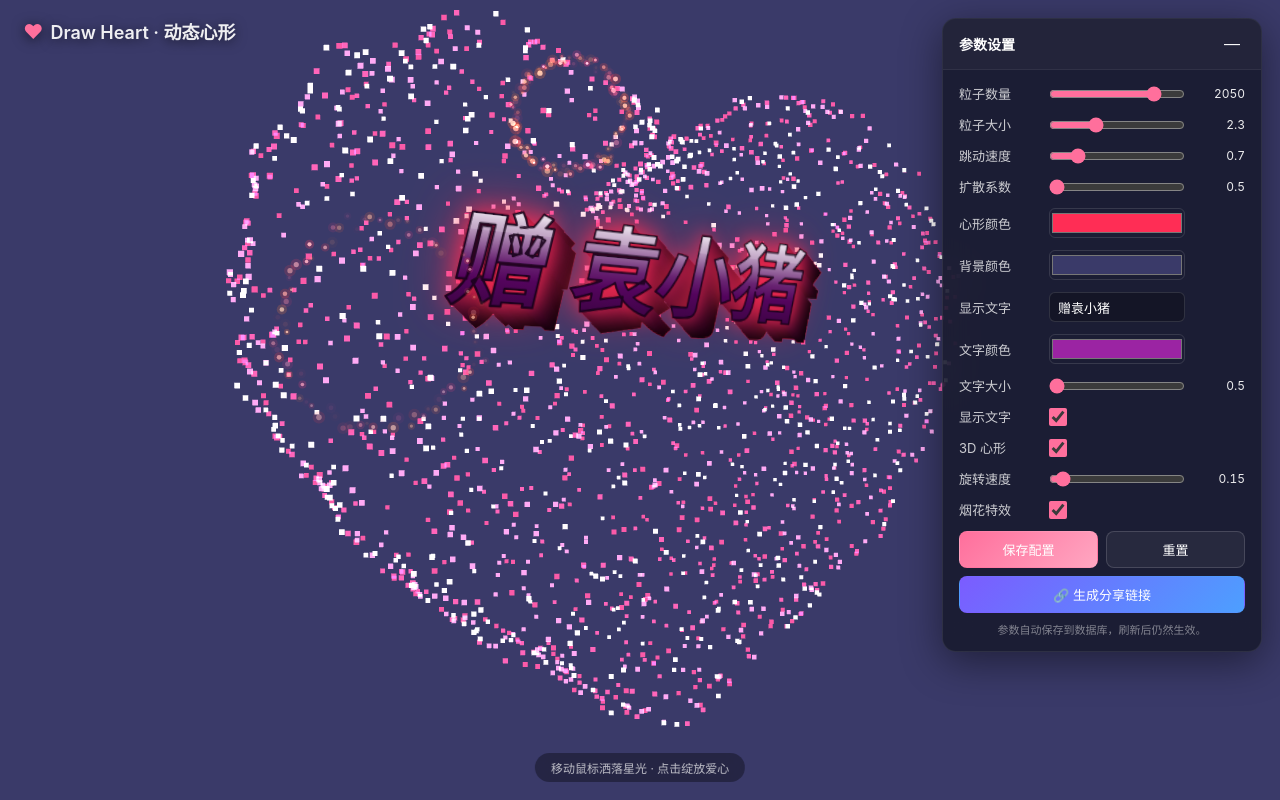
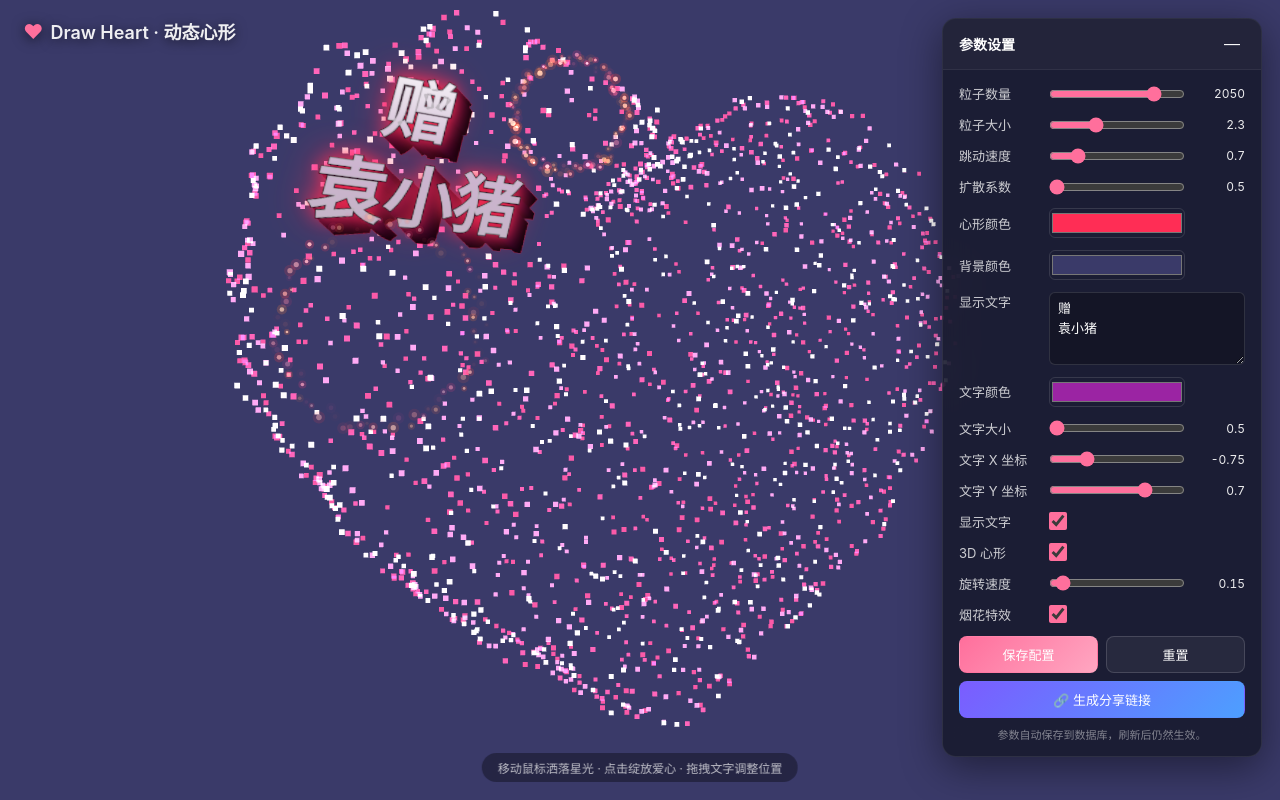
Before and after one commit to HeckerBoat/drawHeart, a Flask app: page / in a window 1280 px wide. Run offline with Flask 3, Linux system fonts and the light colour scheme.

Commit message:
文字坐标

```diff
--- a/frontend/static/css/style.css
+++ b/frontend/static/css/style.css
@@ -131,6 +131,27 @@ html, body {
 }
 .form-row input[type="text"]:focus { outline: 1px solid #ff6f9c; }
 
+/* 多行文字输入 */
+.form-row.textarea-row {
+    grid-template-columns: 80px 1fr;
+    align-items: flex-start;
+}
+.form-row.textarea-row textarea {
+    width: 100%;
+    min-height: 72px;
+    padding: 6px 8px;
+    border: 1px solid rgba(255, 255, 255, 0.12);
+    border-radius: 6px;
+    background: rgba(0, 0, 0, 0.25);
+    color: #fff;
+    font-size: 13px;
+    line-height: 1.5;
+    resize: vertical;
+    font-family: inherit;
+}
+.form-row.textarea-row textarea:focus { outline: 1px solid #ff6f9c; }
+.form-row.textarea-row textarea::placeholder { color: rgba(255, 255, 255, 0.35); }
+
 .form-row .val {
     text-align: right;
     color: rgba(255, 255, 255, 0.92);
--- a/frontend/static/js/heart.js
+++ b/frontend/static/js/heart.js
@@ -32,6 +32,8 @@ import { OrbitControls } from "three/addons/controls/OrbitControls.js";
         text_content: "I Love You",
         text_color: "#ffeef4",
         text_size: 1.0,
+        text_x: 0.0,
+        text_y: 0.4,
         depth_3d: true,
         rotation_speed: 0.4,
         show_fireworks: true,
@@ -51,6 +53,70 @@ import { OrbitControls } from "three/addons/controls/OrbitControls.js";
         const pink = base.clone().lerp(new THREE.Color(0xffb6d5), 0.35);
         const deep = base.clone().multiplyScalar(0.6);
         return [light, pink, base, deep];
+    }
+
+    // ============== 心形 2D 轮廓与边界检测 ==============
+    // 与 createHeartGeometry 使用同一 Shape，经居中处理后得到心形多边形，
+    // 用于判定文字矩形是否落在心脏范围内（不超出心脏）。
+    let heartPolygon = null;      // 原始心形轮廓
+    let heartSafePolygon = null;  // 内缩后的安全区域（给文字留出边距）
+
+    function buildHeartPolygon() {
+        const shape = new THREE.Shape();
+        shape.moveTo(0, 0.5);
+        shape.bezierCurveTo(0, 0.5, -0.3, 1.1, -1.1, 1.1);
+        shape.bezierCurveTo(-2.1, 1.1, -2.1, -0.1, -2.1, -0.1);
+        shape.bezierCurveTo(-2.1, -0.85, -1.4, -1.6, 0, -2.4);
+        shape.bezierCurveTo(1.4, -1.6, 2.1, -0.85, 2.1, -0.1);
+        shape.bezierCurveTo(2.1, -0.1, 2.1, 1.1, 1.1, 1.1);
+        shape.bezierCurveTo(0.4, 1.1, 0, 0.5, 0, 0.5);
+        const pts = shape.getPoints(160);
+        // geom.center() 会将包围盒中心平移到原点；shape 包围盒中心 y = (-2.4 + 1.1) / 2 = -0.65
+        heartPolygon = pts.map(p => ({ x: p.x, y: p.y + 0.65 }));
+        // 安全区域：整体内缩 22%，保证文字与心形边缘留有视觉间距
+        const shrink = 0.78;
+        heartSafePolygon = heartPolygon.map(p => ({ x: p.x * shrink, y: p.y * shrink }));
+    }
+
+    /** 射线法点在多边形内判定 */
+    function pointInPoly(x, y, poly) {
+        let inside = false;
+        for (let i = 0, j = poly.length - 1; i < poly.length; j = i++) {
+            const xi = poly[i].x, yi = poly[i].y;
+            const xj = poly[j].x, yj = poly[j].y;
+            const intersect = ((yi > y) !== (yj > y)) &&
+                (x < (xj - xi) * (y - yi) / (yj - yi) + xi);
+            if (intersect) inside = !inside;
+        }
+        return inside;
+    }
+
+    /** 检测矩形是否完全落在安全区域内（采样四角 + 四边中点 + 中心共 9 点） */
+    function rectInsideHeart(cx, cy, hw, hh, poly) {
+        if (!poly) return true;
+        const samples = [
+            [cx - hw, cy - hh], [cx + hw, cy - hh],
+            [cx - hw, cy + hh], [cx + hw, cy + hh],
+            [cx, cy - hh], [cx, cy + hh],
+            [cx - hw, cy], [cx + hw, cy],
+            [cx, cy],
+        ];
+        return samples.every(([x, y]) => pointInPoly(x, y, poly));
+    }
+
+    /** 沿拖动方向二分查找最后一个仍贴合心脏的位置（实现边界滑动） */
+    function clampToHeart(oldX, oldY, newX, newY, hw, hh, poly) {
+        if (!poly) return { x: newX, y: newY };
+        if (rectInsideHeart(newX, newY, hw, hh, poly)) return { x: newX, y: newY };
+        let lo = 0, hi = 1;
+        for (let i = 0; i < 18; i++) {
+            const mid = (lo + hi) / 2;
+            const x = oldX + (newX - oldX) * mid;
+            const y = oldY + (newY - oldY) * mid;
+            if (rectInsideHeart(x, y, hw, hh, poly)) lo = mid;
+            else hi = mid;
+        }
+        return { x: oldX + (newX - oldX) * lo, y: oldY + (newY - oldY) * lo };
     }
 
     // ============== 简易 Simplex 噪声（内嵌，避免外部依赖） ==============
@@ -191,7 +257,9 @@ import { OrbitControls } from "three/addons/controls/OrbitControls.js";
     let textMesh = null;
     let textTexture = null;
     let textCanvas2D = null;
-    let textFrontRatio = 1;  // 正面文字 em 高占纹理高度的比例（用于换算平面尺寸）
+    let textFrontRatio = 1;  // 文字块高度占纹理高度的比例（用于换算平面尺寸）
+    let textHalfW = 0;        // 当前文字平面半宽（供拖拽边界检测）
+    let textHalfH = 0;        // 当前文字平面半高（供拖拽边界检测）
 
     function createTextTexture() {
         if (!textCanvas2D) {
@@ -200,12 +268,16 @@ import { OrbitControls } from "three/addons/controls/OrbitControls.js";
         const canvas = textCanvas2D;
         const ctx = canvas.getContext("2d");
         const text = cfg.text_content || "";
+        const lines = text.split("\n");
         const fontSize = 96;
+        const lineHeight = fontSize * 1.28;
         // 立体艺术字：英文用 Georgia 粗斜体（优雅衬线感），中文优先行楷/楷体
         const font = `italic 900 ${fontSize}px Georgia, "Times New Roman", "STXingkai", "华文行楷", "KaiTi", "STKaiti", "Microsoft YaHei", sans-serif`;
 
         ctx.font = font;
-        const textWidth = ctx.measureText(text).width;
+        const lineWidths = lines.map(l => ctx.measureText(l).width);
+        const textWidth = Math.max(...lineWidths, 1);
+        const textHeight = lines.length * lineHeight;
 
         // 挤出厚度（光从左上来，厚度向右下延伸）+ 发光留白
         const depth = fontSize * 0.24;
@@ -214,7 +286,7 @@ import { OrbitControls } from "three/addons/controls/OrbitControls.js";
         const pad = glowPad + depth / 2;
 
         canvas.width = Math.ceil(textWidth + pad * 2);
-        canvas.height = Math.ceil(fontSize + pad * 2);
+        canvas.height = Math.ceil(textHeight + pad * 2);
 
         // 改动 canvas 尺寸会重置上下文状态，需要重新设置
         ctx.clearRect(0, 0, canvas.width, canvas.height);
@@ -226,7 +298,9 @@ import { OrbitControls } from "three/addons/controls/OrbitControls.js";
 
         // 正面文字锚点即纹理中心（人眼以正面字形为定位基准，侧面为附属厚度）
         const cx = canvas.width / 2;
-        const cy = canvas.height / 2;
+        const textTop = (canvas.height - textHeight) / 2;
+        // 每一行的中心 Y 坐标
+        const lineY = (idx) => textTop + lineHeight * (idx + 0.5);
 
         const toCss = (c, a) => {
             const r = Math.round(THREE.MathUtils.clamp(c.r, 0, 1) * 255);
@@ -243,7 +317,9 @@ import { OrbitControls } from "three/addons/controls/OrbitControls.js";
         for (let i = layers; i >= 1; i--) {
             const t = i / layers;
             ctx.fillStyle = toCss(sideNear.clone().lerp(sideDeep, t));
-            ctx.fillText(text, cx + depth * t, cy + depth * t * 0.92);
+            lines.forEach((line, idx) => {
+                ctx.fillText(line, cx + depth * t, lineY(idx) + depth * t * 0.92);
+            });
         }
 
         // ② 心形色外发光
@@ -251,40 +327,42 @@ import { OrbitControls } from "three/addons/controls/OrbitControls.js";
         ctx.shadowColor = cfg.heart_color;
         ctx.shadowBlur = fontSize * 0.5;
         ctx.fillStyle = toCss(front);
-        ctx.fillText(text, cx, cy);
+        lines.forEach((line, idx) => ctx.fillText(line, cx, lineY(idx)));
         ctx.shadowBlur = fontSize * 0.22;
-        ctx.fillText(text, cx, cy);
+        lines.forEach((line, idx) => ctx.fillText(line, cx, lineY(idx)));
         ctx.restore();
 
-        // ③ 正面纵向渐变（上亮下暗，模拟受光圆柱面）
-        const faceGrad = ctx.createLinearGradient(0, cy - fontSize * 0.55, 0, cy + fontSize * 0.55);
+        // ③ 正面纵向渐变（上亮下暗，模拟受光圆柱面），跨整个文字块
+        const gradTop = textTop - fontSize * 0.1;
+        const gradBottom = textTop + textHeight + fontSize * 0.1;
+        const faceGrad = ctx.createLinearGradient(0, gradTop, 0, gradBottom);
         faceGrad.addColorStop(0, toCss(front.clone().lerp(new THREE.Color(0xffffff), 0.85)));
         faceGrad.addColorStop(0.42, toCss(front.clone().lerp(new THREE.Color(0xffffff), 0.12)));
         faceGrad.addColorStop(0.58, toCss(front));
         faceGrad.addColorStop(1, toCss(front.clone().multiplyScalar(0.6)));
         ctx.fillStyle = faceGrad;
-        ctx.fillText(text, cx, cy);
+        lines.forEach((line, idx) => ctx.fillText(line, cx, lineY(idx)));
 
         // ④ 深色细描边，让文字轮廓更锐利
         ctx.lineWidth = Math.max(2, fontSize * 0.025);
         ctx.strokeStyle = toCss(front.clone().multiplyScalar(0.28), 0.9);
-        ctx.strokeText(text, cx, cy);
+        lines.forEach((line, idx) => ctx.strokeText(line, cx, lineY(idx)));
 
         // ⑤ 顶部高光（玻璃/金属质感反光）
         ctx.save();
         ctx.beginPath();
-        ctx.rect(cx - textWidth / 2 - fontSize * 0.3, cy - fontSize,
-                 textWidth + fontSize * 0.6, fontSize * 0.62);
+        ctx.rect(cx - textWidth / 2 - fontSize * 0.3, textTop - fontSize,
+                 textWidth + fontSize * 0.6, textHeight + fontSize * 1.2);
         ctx.clip();
-        const hiGrad = ctx.createLinearGradient(0, cy - fontSize * 0.5, 0, cy + fontSize * 0.12);
+        const hiGrad = ctx.createLinearGradient(0, textTop - fontSize * 0.5, 0, textTop + fontSize * 0.12);
         hiGrad.addColorStop(0, "rgba(255,255,255,0)");
         hiGrad.addColorStop(1, "rgba(255,255,255,0.7)");
         ctx.fillStyle = hiGrad;
-        ctx.fillText(text, cx, cy);
+        lines.forEach((line, idx) => ctx.fillText(line, cx, lineY(idx)));
         ctx.restore();
 
-        // 记录正面 em 高占纹理比，供 rebuildText 换算平面尺寸
-        textFrontRatio = fontSize / canvas.height;
+        // 记录文字块高度占纹理比，供 rebuildText 换算平面尺寸
+        textFrontRatio = textHeight / canvas.height;
 
         if (textTexture) {
             textTexture.needsUpdate = true;
@@ -311,17 +389,27 @@ import { OrbitControls } from "three/addons/controls/OrbitControls.js";
         texture.colorSpace = THREE.SRGBColorSpace;
         const aspect = textCanvas2D.width / textCanvas2D.height;
 
-        // 以正面文字 em 高 0.62 世界单位为基准，并限制最大宽度（心形宽约 4.2）
-        let planeHeight = 0.62 / textFrontRatio;
+        // 基础尺寸：每行世界高度约 0.5，按行数计算总高
+        const lines = (cfg.text_content || "").split("\n");
+        let planeHeight = (lines.length * 0.5) / textFrontRatio;
         let planeWidth = planeHeight * aspect;
-        const maxWidth = 3.6;
-        if (planeWidth > maxWidth) {
-            planeWidth = maxWidth;
-            planeHeight = planeWidth / aspect;
-        }
+
         // 应用用户配置的艺术字大小倍率
         planeWidth *= cfg.text_size;
         planeHeight *= cfg.text_size;
+
+        // 心形范围内自动缩放：若当前位置放不下则等比缩小，直到贴合安全区域
+        if (heartSafePolygon) {
+            let fitScale = 1;
+            while (fitScale > 0.05) {
+                const hw = (planeWidth * fitScale) / 2;
+                const hh = (planeHeight * fitScale) / 2;
+                if (rectInsideHeart(cfg.text_x, cfg.text_y, hw, hh, heartSafePolygon)) break;
+                fitScale *= 0.9;
+            }
+            planeWidth *= fitScale;
+            planeHeight *= fitScale;
+        }
 
         const geom = new THREE.PlaneGeometry(planeWidth, planeHeight);
         const mat = new THREE.MeshBasicMaterial({
@@ -332,11 +420,14 @@ import { OrbitControls } from "three/addons/controls/OrbitControls.js";
         });
 
         textMesh = new THREE.Mesh(geom, mat);
-        // 文字固定在爱心视觉正中央：心形上宽下窄（两瓣+收尖），
-        // 视觉重心在包围盒中心偏上约 0.4 处；作为 heartGroup 子节点随心脏一起旋转
-        textMesh.position.set(0, 0.4, 0);
+        // 文字位置由 text_x / text_y 控制（可拖拽），作为 heartGroup 子节点随心脏一起旋转
+        textMesh.position.set(cfg.text_x, cfg.text_y, 0);
         textMesh.renderOrder = 20;
         heartGroup.add(textMesh);
+
+        // 记录当前文字平面半尺寸，供拖拽时边界检测使用
+        textHalfW = planeWidth / 2;
+        textHalfH = planeHeight / 2;
     }
 
     // ============== 粒子系统 ==============
@@ -448,7 +539,7 @@ import { OrbitControls } from "three/addons/controls/OrbitControls.js";
             particleMat.size = cfg.particle_size * 0.012 * (1 + pulse * 1.5);
         }
 
-        if (heartGroup && cfg.rotation_speed > 0) {
+        if (heartGroup && cfg.rotation_speed > 0 && !dragging) {
             heartGroup.rotation.y += dt * cfg.rotation_speed * 0.5;
         }
 
@@ -694,8 +785,100 @@ import { OrbitControls } from "three/addons/controls/OrbitControls.js";
         renderer.setSize(window.innerWidth, window.innerHeight);
     });
 
+    // ============== 文字拖拽交互 ==============
+    let dragging = false;
+    const raycaster = new THREE.Raycaster();
+    const pointer = new THREE.Vector2();
+    const dragPlane = new THREE.Plane();
+    const dragPlanePoint = new THREE.Vector3();
+    const dragNormal = new THREE.Vector3();
+    const dragOffset = new THREE.Vector2();  // 点击点相对文字中心的偏移（心脏局部坐标）
+
+    function setPointer(e) {
+        pointer.x = (e.clientX / window.innerWidth) * 2 - 1;
+        pointer.y = -(e.clientY / window.innerHeight) * 2 + 1;
+    }
+
+    function onPointerDown(e) {
+        if (IS_SHARE || !textMesh) return;
+        setPointer(e);
+        raycaster.setFromCamera(pointer, camera);
+        const hits = raycaster.intersectObject(textMesh);
+        if (hits.length === 0) return;
+
+        // 命中文字：阻止事件继续传递给 OrbitControls（避免同时触发轨道旋转）
+        e.stopImmediatePropagation();
+        e.preventDefault();
+        dragging = true;
+
+        // 以文字当前世界朝向构造拖拽平面
+        textMesh.getWorldPosition(dragPlanePoint);
+        textMesh.getWorldDirection(dragNormal);
+        dragPlane.setFromNormalAndCoplanarPoint(dragNormal, dragPlanePoint);
+
+        // 记录点击点相对文字中心的偏移（心脏局部坐标系）
+        const hitLocal = heartGroup.worldToLocal(hits[0].point.clone());
+        dragOffset.set(hitLocal.x - cfg.text_x, hitLocal.y - cfg.text_y);
+
+        renderer.domElement.style.cursor = "grabbing";
+    }
+
+    function onPointerMove(e) {
+        // 悬停时显示可抓取光标
+        if (!dragging && textMesh && !IS_SHARE) {
+            setPointer(e);
+            raycaster.setFromCamera(pointer, camera);
+            const hits = raycaster.intersectObject(textMesh);
+            renderer.domElement.style.cursor = hits.length > 0 ? "grab" : "";
+            return;
+        }
+        if (!dragging || !textMesh) return;
+
+        setPointer(e);
+        raycaster.setFromCamera(pointer, camera);
+        const hitWorld = new THREE.Vector3();
+        if (!raycaster.ray.intersectPlane(dragPlane, hitWorld)) return;
+
+        const hitLocal = heartGroup.worldToLocal(hitWorld.clone());
+        let nx = hitLocal.x - dragOffset.x;
+        let ny = hitLocal.y - dragOffset.y;
+
+        // 限制文字不超出心脏范围
+        const clamped = clampToHeart(cfg.text_x, cfg.text_y, nx, ny, textHalfW, textHalfH, heartSafePolygon);
+        cfg.text_x = clamped.x;
+        cfg.text_y = clamped.y;
+        textMesh.position.set(cfg.text_x, cfg.text_y, 0);
+        syncTextPosSliders();
+    }
+
+    /** 拖拽文字后反向同步右侧 X/Y 坐标滑块（只读分享页无此控件，判空跳过） */
+    function syncTextPosSliders() {
+        const sx = document.getElementById("text_x");
+        const sy = document.getElementById("text_y");
+        const vx = document.getElementById("text_x_val");
+        const vy = document.getElementById("text_y_val");
+        if (sx) sx.value = cfg.text_x;
+        if (sy) sy.value = cfg.text_y;
+        if (vx) vx.textContent = cfg.text_x.toFixed(2);
+        if (vy) vy.textContent = cfg.text_y.toFixed(2);
+    }
+
+    function onPointerUp() {
+        if (!dragging) return;
+        dragging = false;
+        renderer.domElement.style.cursor = "";
+        scheduleSave();
+    }
+
+    if (renderer && renderer.domElement) {
+        // pointerdown 使用捕获阶段，确保在 OrbitControls 之前拦截文字拖拽
+        renderer.domElement.addEventListener("pointerdown", onPointerDown, { capture: true });
+        renderer.domElement.addEventListener("pointermove", onPointerMove);
+        window.addEventListener("pointerup", onPointerUp);
+    }
+
     // ============== 控制面板交互 ==============
-    const fields = ["particle_count", "particle_size", "beat_speed", "spread_ratio", "rotation_speed", "text_size"];
+    const fields = ["particle_count", "particle_size", "beat_speed", "spread_ratio", "rotation_speed", "text_size", "text_x", "text_y"];
     const colorFields = ["heart_color", "background_color", "text_color"];
     const textFields = ["text_content"];
     const boolFields = ["show_text", "depth_3d", "show_fireworks"];
@@ -709,10 +892,18 @@ import { OrbitControls } from "three/addons/controls/OrbitControls.js";
             cfg[id] = parseFloat(el.value);
             if (id === "particle_count") rebuildParticles();
             if (id === "text_size") rebuildText();
+            if (id === "text_x" || id === "text_y") {
+                // 拖动滑块时实时移动文字（文字是心脏子节点，局部坐标随心脏一起旋转）
+                if (textMesh) textMesh.position.set(cfg.text_x, cfg.text_y, 0);
+            }
             if (id === "background_color" && scene) scene.background = new THREE.Color(cfg.background_color);
             update();
             scheduleSave();
         });
+        if (id === "text_x" || id === "text_y") {
+            // 松手后重建一次文字，按新位置重新做心形范围自适应缩放
+            el.addEventListener("change", () => { rebuildText(); });
+        }
         update();
     }
     fields.forEach(bindRangeVal);
@@ -864,6 +1055,8 @@ import { OrbitControls } from "three/addons/controls/OrbitControls.js";
                 text_content: "I Love You",
                 text_color: "#ffeef4",
                 text_size: 1.0,
+                text_x: 0.0,
+                text_y: 0.4,
                 depth_3d: true,
                 rotation_speed: 0.4,
                 show_fireworks: true,
@@ -915,6 +1108,7 @@ import { OrbitControls } from "three/addons/controls/OrbitControls.js";
 
     // ============== 启动 ==============
     initThree();
+    buildHeartPolygon();
     loadConfigFromServer().finally(() => {
         scene.background = new THREE.Color(cfg.background_color);
         rebuildParticles();
--- a/frontend/templates/index.html
+++ b/frontend/templates/index.html
@@ -53,9 +53,9 @@
                 <label for="background_color">背景颜色</label>
                 <input type="color" id="background_color" />
             </div>
-            <div class="form-row">
+            <div class="form-row textarea-row">
                 <label for="text_content">显示文字</label>
-                <input type="text" id="text_content" maxlength="64" />
+                <textarea id="text_content" rows="3" maxlength="300" placeholder="支持多行，回车换行"></textarea>
             </div>
             <div class="form-row">
                 <label for="text_color">文字颜色</label>
@@ -65,6 +65,16 @@
                 <label for="text_size">文字大小</label>
                 <input type="range" id="text_size" min="0.5" max="2" step="0.05" />
                 <span class="val" id="text_size_val"></span>
+            </div>
+            <div class="form-row">
+                <label for="text_x">文字 X 坐标</label>
+                <input type="range" id="text_x" min="-1.5" max="1.5" step="0.05" />
+                <span class="val" id="text_x_val"></span>
+            </div>
+            <div class="form-row">
+                <label for="text_y">文字 Y 坐标</label>
+                <input type="range" id="text_y" min="-1.5" max="1.5" step="0.05" />
+                <span class="val" id="text_y_val"></span>
             </div>
             <div class="form-row switch-row">
                 <label for="show_text">显示文字</label>
@@ -100,7 +110,7 @@
     {% endif %}
 
     <!-- 鼠标提示 -->
-    <div class="tip">移动鼠标洒落星光 · 点击绽放爱心</div>
+    <div class="tip">移动鼠标洒落星光 · 点击绽放爱心 · 拖拽文字调整位置</div>
 
     <!-- Three.js 及插件（import map 方式） -->
     <script type="importmap">
```
Also changed, not shown: architecture.md (+2 -2 lines), backend/database.py (+20 -1 lines), backend/models.py (+8 -2 lines), README.md, README_zh.md, db/config.db.
